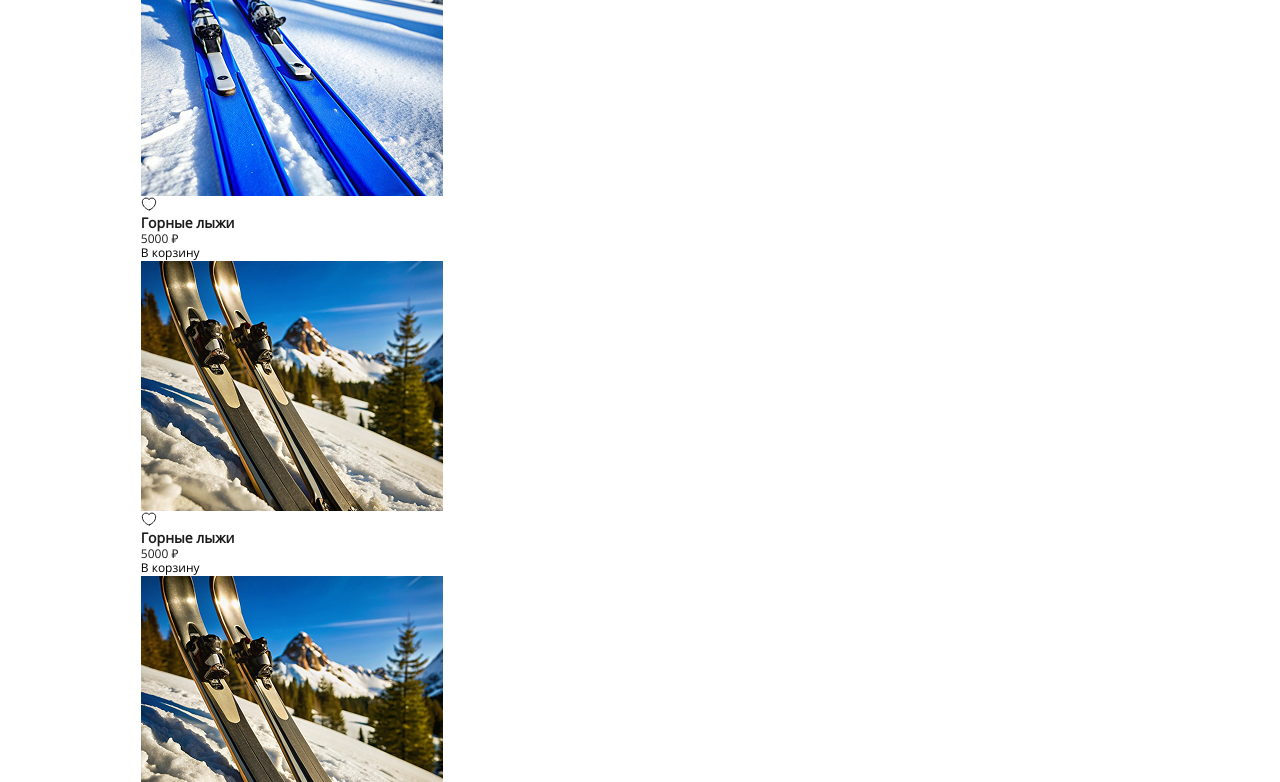
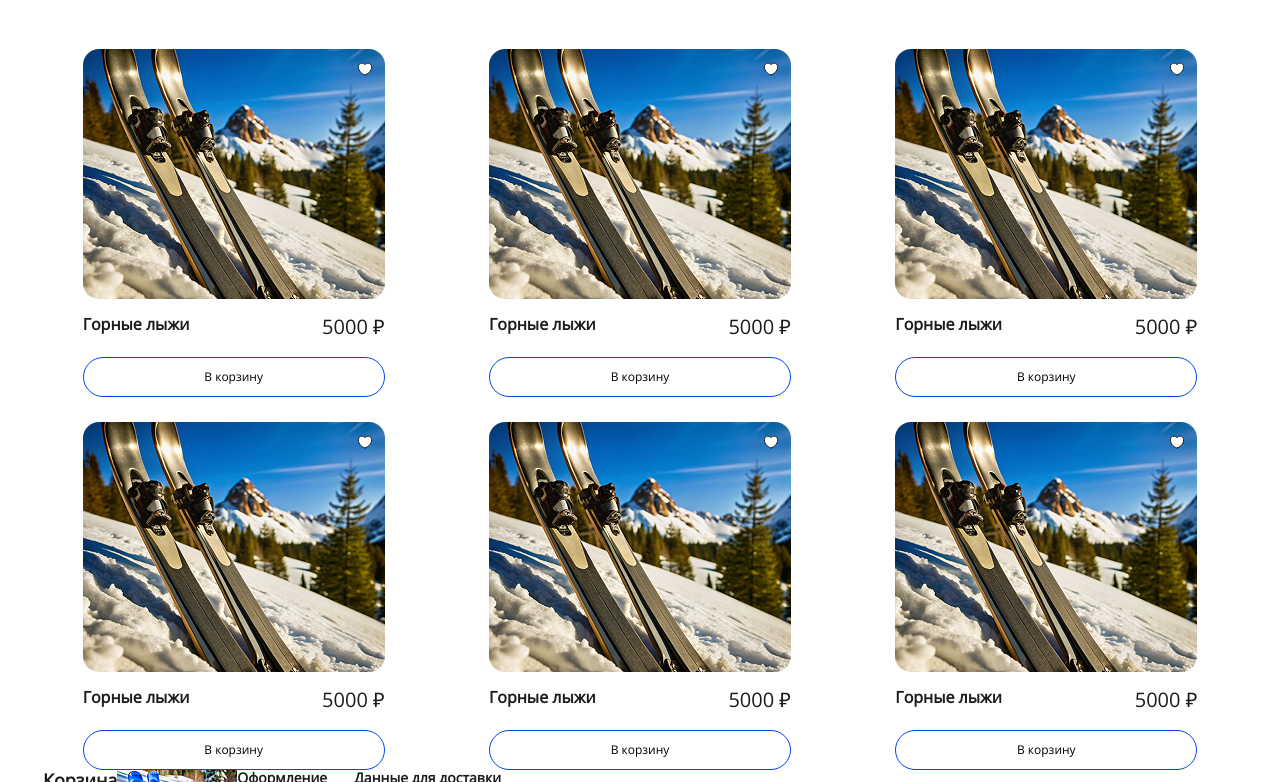
Before and after one commit to mindfling/MP-SKI-People, a website built with Vite: page index.html in a window 1280 px wide. Shown: the part 320-1102 px from the top of the page. Built offline with nearby package versions, Linux system fonts and the light colour scheme.

Commit message:
goods flex

```diff
--- a/index.html
+++ b/index.html
@@ -107,15 +107,71 @@
             <li class="goods__item">
               <article class="goods__card card">
                 <a class="card__link" href="#">
-                  <img class="card__image" src="/public/img/products/ski-blue.png" alt="товар лыжи">
+                  <img class="card__image" src="/public/img/products/ski-mount.png" alt="товар лыжи">
                 </a>
                 <button class="card__like-button">
                   <svg width="16" height="16" viewBox="0 0 16 16" fill="none" xmlns="http://www.w3.org/2000/svg">
                     <path d="M8.41301 13.8733C8.18634 13.9533 7.81301 13.9533 7.58634 13.8733C5.65301 13.2133 1.33301 10.46 1.33301 5.79332C1.33301 3.73332 2.99301 2.06665 5.03967 2.06665C6.25301 2.06665 7.32634 2.65332 7.99967 3.55998C8.67301 2.65332 9.75301 2.06665 10.9597 2.06665C13.0063 2.06665 14.6663 3.73332 14.6663 5.79332C14.6663 10.46 10.3463 13.2133 8.41301 13.8733Z" fill="white" stroke="#1C1C1C" stroke-linecap="round" stroke-linejoin="round"/>
                   </svg>
                 </button>
-                <h3 class="card__title">Горные&nbsp;лыжи</h3>
-                <p class="card__price">5000&nbsp;&#8381;</p>
+                <div class="card__info">
+                  <h3 class="card__info-title">Горные&nbsp;лыжи</h3>
+                  <p class="card__info-price">5000&nbsp;&#8381;</p>
+                </div>
+                <button class="card__button">В&nbsp;корзину</button>
+              </article>
+            </li>
+
+            <li class="goods__item">
+              <article class="goods__card card">
+                <a class="card__link" href="#">
+                  <img class="card__image" src="/public/img/products/ski-mount.png" alt="товар лыжи">
+                </a>
+                <button class="card__like-button">
+                  <svg width="16" height="16" viewBox="0 0 16 16" fill="none" xmlns="http://www.w3.org/2000/svg">
+                    <path d="M8.41301 13.8733C8.18634 13.9533 7.81301 13.9533 7.58634 13.8733C5.65301 13.2133 1.33301 10.46 1.33301 5.79332C1.33301 3.73332 2.99301 2.06665 5.03967 2.06665C6.25301 2.06665 7.32634 2.65332 7.99967 3.55998C8.67301 2.65332 9.75301 2.06665 10.9597 2.06665C13.0063 2.06665 14.6663 3.73332 14.6663 5.79332C14.6663 10.46 10.3463 13.2133 8.41301 13.8733Z" fill="white" stroke="#1C1C1C" stroke-linecap="round" stroke-linejoin="round"/>
+                  </svg>
+                </button>
+                <div class="card__info">
+                  <h3 class="card__info-title">Горные&nbsp;лыжи</h3>
+                  <p class="card__info-price">5000&nbsp;&#8381;</p>
+                </div>
+                <button class="card__button">В&nbsp;корзину</button>
+              </article>
+            </li>
+
+            <li class="goods__item">
+              <article class="goods__card card">
+                <a class="card__link" href="#">
+                  <img class="card__image" src="/public/img/products/ski-mount.png" alt="товар лыжи">
+                </a>
+                <button class="card__like-button">
+                  <svg width="16" height="16" viewBox="0 0 16 16" fill="none" xmlns="http://www.w3.org/2000/svg">
+                    <path d="M8.41301 13.8733C8.18634 13.9533 7.81301 13.9533 7.58634 13.8733C5.65301 13.2133 1.33301 10.46 1.33301 5.79332C1.33301 3.73332 2.99301 2.06665 5.03967 2.06665C6.25301 2.06665 7.32634 2.65332 7.99967 3.55998C8.67301 2.65332 9.75301 2.06665 10.9597 2.06665C13.0063 2.06665 14.6663 3.73332 14.6663 5.79332C14.6663 10.46 10.3463 13.2133 8.41301 13.8733Z" fill="white" stroke="#1C1C1C" stroke-linecap="round" stroke-linejoin="round"/>
+                  </svg>
+                </button>
+                <div class="card__info">
+                  <h3 class="card__info-title">Горные&nbsp;лыжи</h3>
+                  <p class="card__info-price">5000&nbsp;&#8381;</p>
+                </div>
+                <button class="card__button">В&nbsp;корзину</button>
+              </article>
+            </li>
+
+            <li class="goods__item">
+              <article class="goods__card card">
+                <a class="card__link" href="#">
+                  <img class="card__image" src="/public/img/products/ski-mount.png" alt="товар лыжи">
+                </a>
+                <button class="card__like-button">
+                  <svg width="16" height="16" viewBox="0 0 16 16" fill="none" xmlns="http://www.w3.org/2000/svg">
+                    <path d="M8.41301 13.8733C8.18634 13.9533 7.81301 13.9533 7.58634 13.8733C5.65301 13.2133 1.33301 10.46 1.33301 5.79332C1.33301 3.73332 2.99301 2.06665 5.03967 2.06665C6.25301 2.06665 7.32634 2.65332 7.99967 3.55998C8.67301 2.65332 9.75301 2.06665 10.9597 2.06665C13.0063 2.06665 14.6663 3.73332 14.6663 5.79332C14.6663 10.46 10.3463 13.2133 8.41301 13.8733Z" fill="white" stroke="#1C1C1C" stroke-linecap="round" stroke-linejoin="round"/>
+                  </svg>
+                </button>
+                <div class="card__info">
+                  <h3 class="card__info-title">Горные&nbsp;лыжи</h3>
+                  <p class="card__info-price">5000&nbsp;&#8381;</p>
+                </div>
                 <button class="card__button">В&nbsp;корзину</button>
               </article>
             </li>
--- a/src/styles.scss
+++ b/src/styles.scss
@@ -4,4 +4,5 @@
 @use "styles/header";
 @use "styles/catalog";
 @use "styles/breadcrumbs";
+@use "styles/goods.scss";
 @use "styles/footer";
--- /dev/null
+++ b/src/styles/goods.scss
@@ -0,0 +1,123 @@
+@use 'colors' as colors;
+
+
+.goods {
+
+  &__container {
+    display: flex;
+    flex-direction: column;
+    gap: 25px;
+  }
+
+  &__title {
+    font-family: Inter;
+    font-size: 24px;
+    font-weight: 900;
+    margin-bottom: 24px;
+    color: colors.$black;
+
+    @media (min-width: 768px) {
+      font-size: 32px;
+      margin-bottom: 32px;
+    }
+
+    @media (min-width: 1024px) {
+      margin-bottom: 40px;
+    }
+  }
+
+
+  &__list {
+    display: flex;
+    flex-direction: row;
+    flex-wrap: wrap;
+    justify-content: space-evenly;
+    justify-content: space-around;
+    gap: 25px;
+  }
+
+  &__item {
+
+  }
+
+  &__card {  }
+}
+
+
+
+
+.card {
+  position: relative;
+  display: flex;
+  flex-direction: column;
+
+  &__link {
+    margin-bottom: 12px;
+
+    @media (min-width: 768px) {
+      margin-bottom: 19px;
+    }
+
+    @media (min-width: 1024px) {
+      margin-bottom: 16px;
+    }
+  }
+
+  &__image {
+    width: 100%;
+    object-fit: cover;
+    border-radius: 16px;
+  }
+
+  &__like-button {
+    position: absolute;
+    // content: '';
+    top: 12px;
+    right: 12px;
+  }
+
+  &__info {
+    display: flex;
+    flex-direction: column;
+    margin-bottom: 12px;
+    gap: 18px;
+
+    @media (min-width: 768px) {
+      flex-direction: row;
+      justify-content: space-between;
+      margin-bottom: 37px;
+    }
+
+    @media (min-width: 1024px) {
+      margin-bottom: 18px;
+    }
+
+    &-title {
+      font-size: 12px;
+
+      @media (min-width: 768px) {
+        font-size: 16px;
+      }
+    }
+
+    &-price {
+      font-size: 16px;
+
+      @media (min-width: 768px) {
+        font-size: 20px;
+      }
+    }
+  }
+
+  &__button {
+    border: 1px solid colors.$blue;
+    border-radius: 32px;
+    padding: 12px 24px;
+
+    &:hover {
+      border: 1px solid colors.$blue;
+      background-color: colors.$blue;
+      color: colors.$white;
+    }
+  }
+}
```
